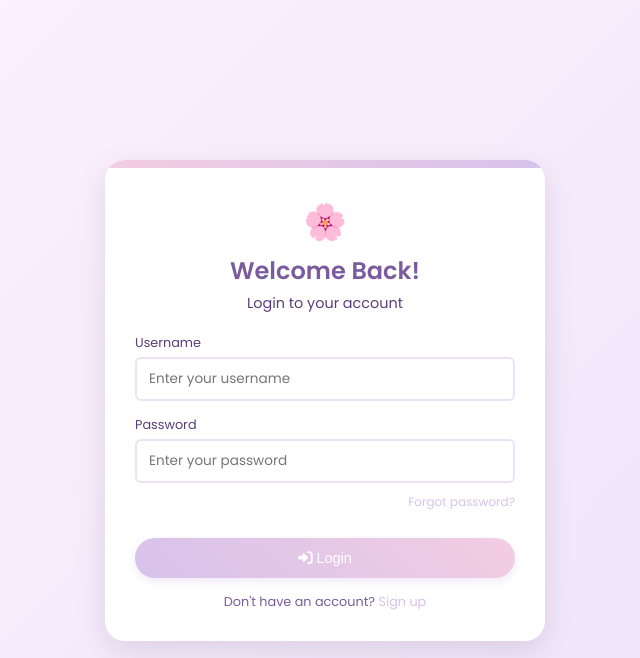
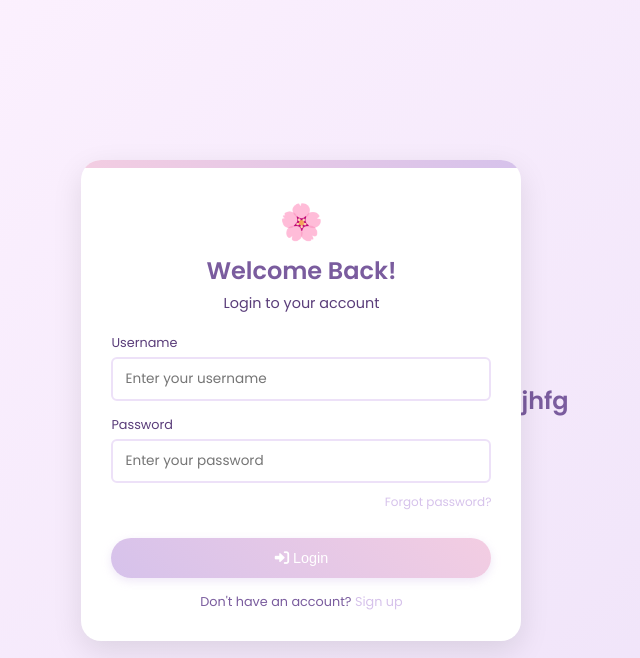
Before and after one commit to IsratMou/ngo, a Django app: page /login/ in a window 1280 px wide. Shown: the top 658 px of the page, without its empty margins (315-955 px from the left). Run offline with Django 5.2, Linux system fonts and the light colour scheme.

Commit message:
prac commit

```diff
--- a/protisruti/templates/login.html
+++ b/protisruti/templates/login.html
@@ -210,5 +210,8 @@
             Don't have an account? <a href="/signup">Sign up</a>
         </div>
     </div>
+
+    <h1>jhfg</h1>
+
 </body>
 </html>
```
